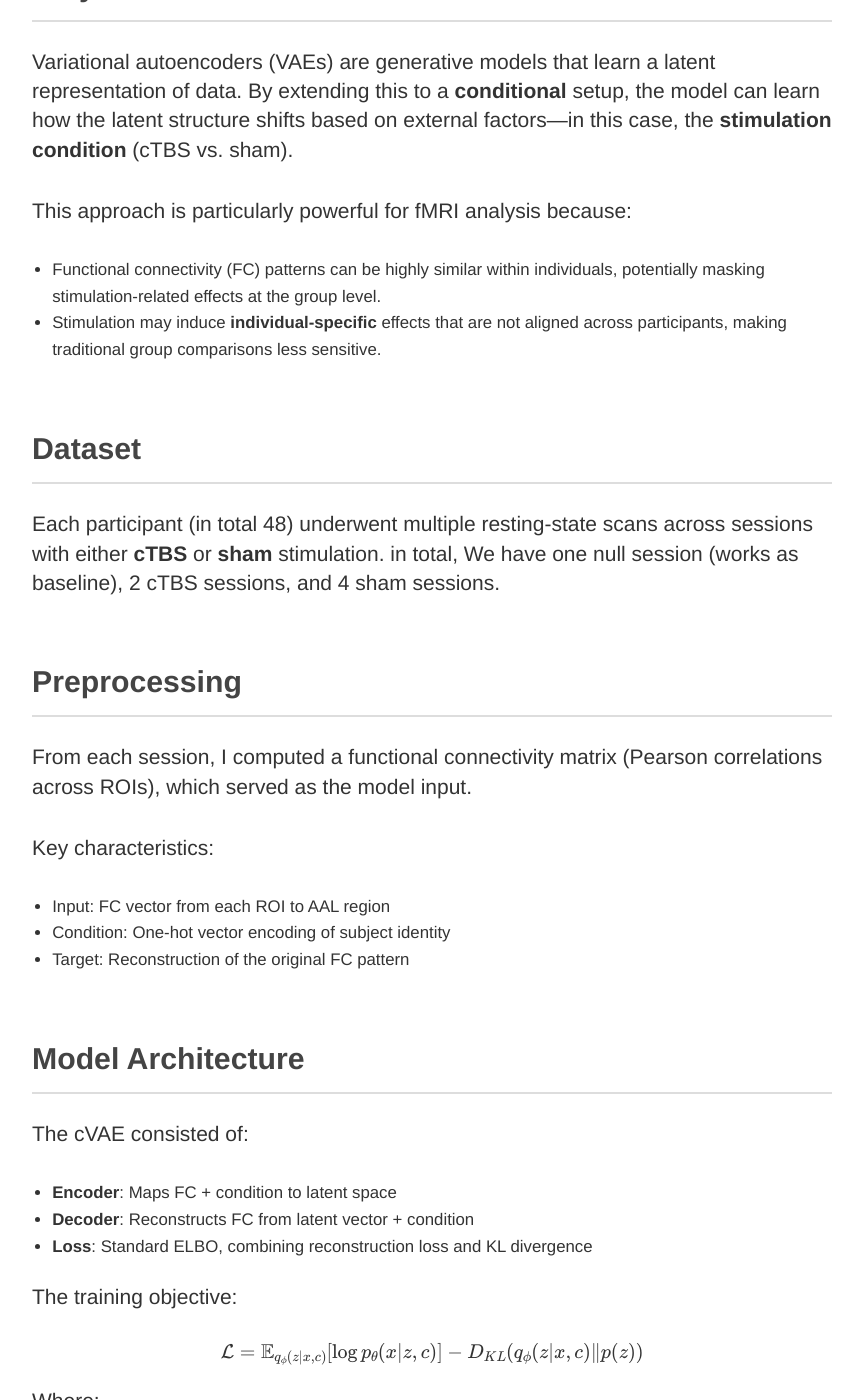
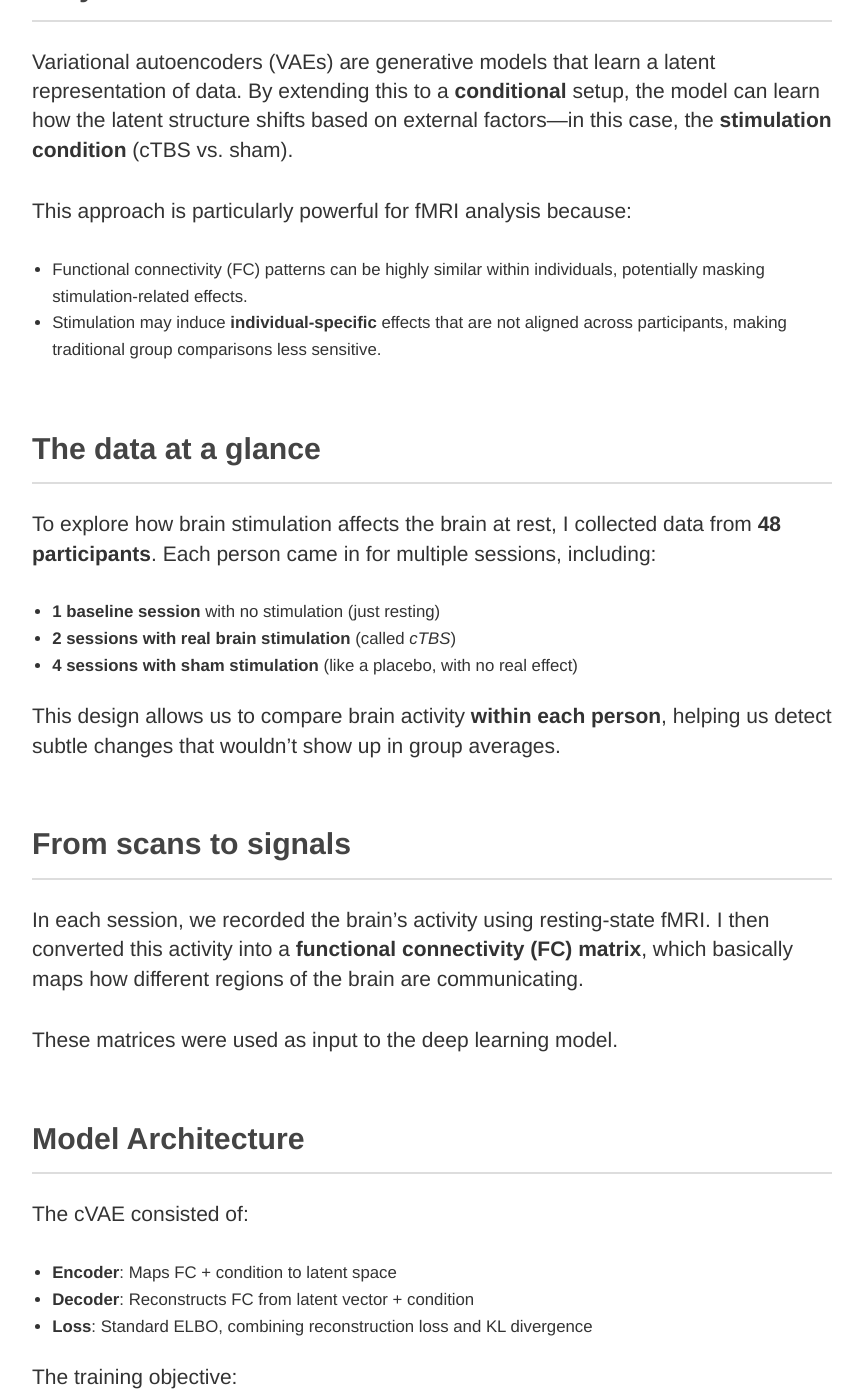
Before and after one commit to QingfangLiu/qingfangliu.github.io, a Jekyll site: the page built from blog/cvae-neuromodulation.md, in a window 1280 px wide and 1400 px high, scrolled down 867 px. Shown: the whole window, without its empty margins (208-1071 px from the left). Built offline with Jekyll 4.4.1, drawn with Linux system fonts in a browser that asks for light colours; some of the changed text lies outside the part shown.

Commit message:
edit cVAE

```diff
--- a/blog/cvae-neuromodulation.md
+++ b/blog/cvae-neuromodulation.md
@@ -19,23 +19,25 @@ Variational autoencoders (VAEs) are generative models that learn a latent repres
 
 This approach is particularly powerful for fMRI analysis because:
 
-- Functional connectivity (FC) patterns can be highly similar within individuals, potentially masking stimulation-related effects at the group level.
+- Functional connectivity (FC) patterns can be highly similar within individuals, potentially masking stimulation-related effects.
 - Stimulation may induce **individual-specific** effects that are not aligned across participants, making traditional group comparisons less sensitive.
 
 
-## Dataset
+## The data at a glance
 
-Each participant (in total 48) underwent multiple resting-state scans across sessions with either **cTBS** or **sham** stimulation. in total, We have one null session (works as baseline), 2 cTBS sessions, and 4 sham sessions.
+To explore how brain stimulation affects the brain at rest, I collected data from **48 participants**. Each person came in for multiple sessions, including:
 
+- **1 baseline session** with no stimulation (just resting)
+- **2 sessions with real brain stimulation** (called *cTBS*)
+- **4 sessions with sham stimulation** (like a placebo, with no real effect)
 
-## Preprocessing
+This design allows us to compare brain activity **within each person**, helping us detect subtle changes that wouldn’t show up in group averages.
 
-From each session, I computed a functional connectivity matrix (Pearson correlations across ROIs), which served as the model input.
+## From scans to signals
 
-Key characteristics:
-- Input: FC vector from each ROI to AAL region
-- Condition: One-hot vector encoding of subject identity
-- Target: Reconstruction of the original FC pattern
+In each session, we recorded the brain's activity using resting-state fMRI. I then converted this activity into a **functional connectivity (FC) matrix**, which basically maps how different regions of the brain are communicating.
+
+These matrices were used as input to the deep learning model.
 
 
 ## Model Architecture
@@ -57,9 +59,15 @@ Where:
 - \( c \) is the stimulation condition
 - \( z \) is the latent variable
 
+Key characteristics:
+- Input: FC vector from each ROI to AAL region
+- Condition: One-hot vector encoding of subject identity
+- Target: Reconstruction of the original FC pattern
+
+
 ## Controlling for Session Imbalance
 
-Due to our experimental design, each subject contributed more **sham** than **cTBS** sessions. To avoid bias, I implemented a **weighted random sampling strategy** during training, assigning higher sampling weights to the underrepresented condition. This ensured balanced representation and prevented the model from overfitting to sham patterns.
+Due to our experimental design, each subject has data with more **sham** than **cTBS** sessions. To avoid bias, I implemented a **weighted random sampling strategy** during training, assigning higher sampling weights to the underrepresented condition. This ensured balanced representation and prevented the model from overfitting to sham patterns.
 
 ## Results: Latent Representation of Stimulation Effects
 
```
Also changed, not shown: other parts of blog/cvae-neuromodulation.md (+1 -1 lines).
